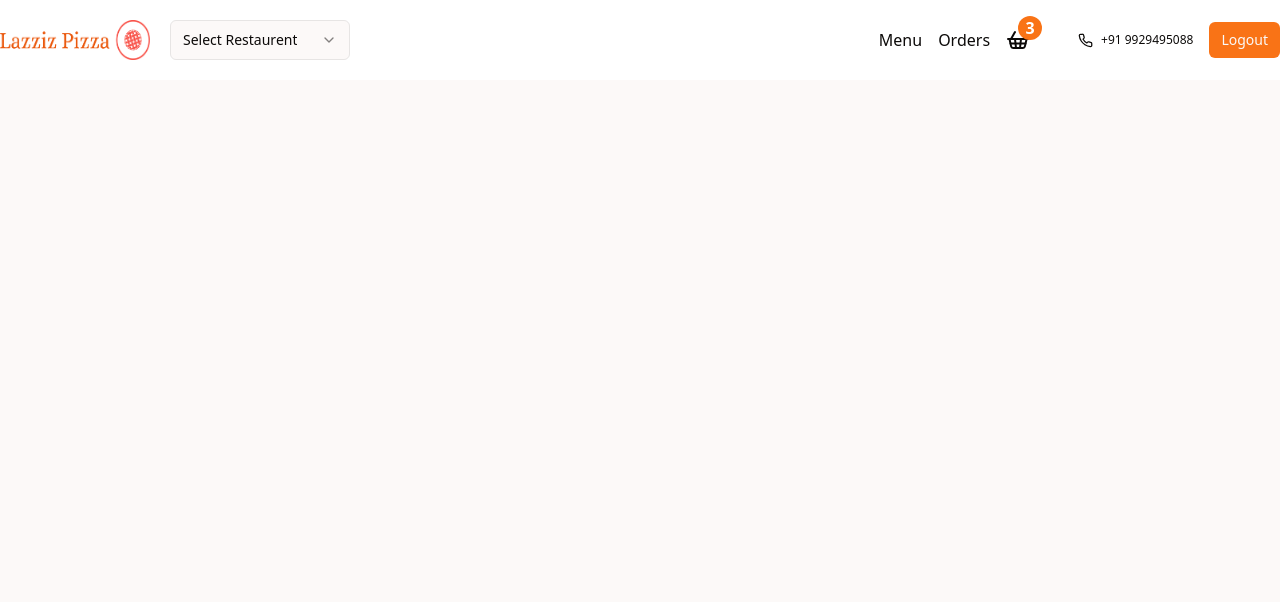
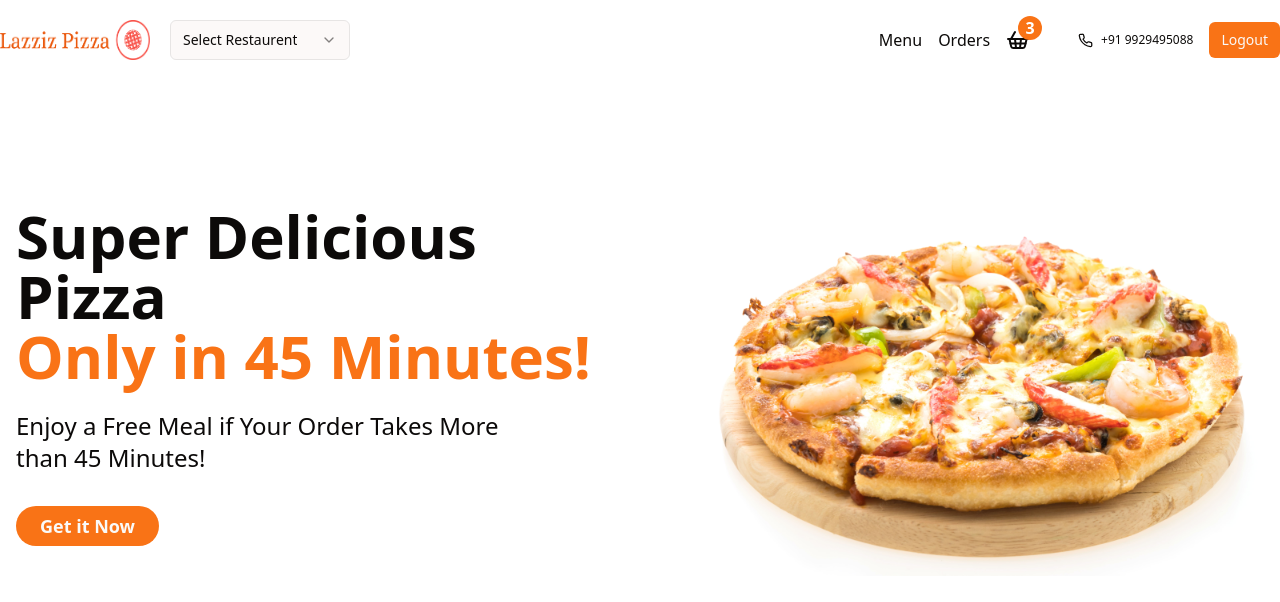
Before and after one commit to pulak-sarmah/USER_UI, a Next.js app: page / in a window 1280 px wide. Shown: the top 602 px of the page. Built offline with nearby package versions, Linux system fonts and the light colour scheme.

Commit message:
add hero section

```diff
--- a/src/app/(home)/page.tsx
+++ b/src/app/(home)/page.tsx
@@ -1,3 +1,29 @@
+import { Button } from "@/components/ui/button";
+import pizza from "../../../public/pizza.jpg";
+import Image from "next/image";
+
 export default function Home() {
-  return <></>;
+  return (
+    <>
+      <section className="bg-neutral py-12 lg:py-24">
+        <div className="container mx-auto grid grid-cols-1 lg:grid-cols-12 gap-6">
+          <div className="col-span-1 lg:col-span-6 order-2 lg:order-1 flex flex-col justify-center items-center lg:items-start pl-4">
+            <h1 className="text-4xl lg:text-6xl font-black leading-tight text-center lg:text-left">
+              Super Delicious Pizza <br />
+              <span className="text-primary">Only in 45 Minutes!</span>
+            </h1>
+            <p className="text-lg lg:text-2xl mt-4 lg:mt-6 max-w-lg leading-snug text-center lg:text-left">
+              Enjoy a Free Meal if Your Order Takes More than 45 Minutes!
+            </p>
+            <Button className="mt-6 lg:mt-8 text-lg rounded-full py-4 px-6 font-bold">
+              Get it Now
+            </Button>
+          </div>
+          <div className="col-span-1 lg:col-span-6 order-1 lg:order-2 flex justify-center pl-4">
+            <Image src={pizza} alt="Delicious pizza" width={600} />
+          </div>
+        </div>
+      </section>
+    </>
+  );
 }
--- a/src/components/custom/header.tsx
+++ b/src/components/custom/header.tsx
@@ -1,6 +1,6 @@
 import React from "react";
 import Image from "next/image";
-import logo from "../../public/logo.png";
+import logo from "../../../public/logo.png";
 import {
   Select,
   SelectContent,
```
Also changed, not shown: public/logo.png (renamed from src/public/logo.png), public/pizza.jpg (added).
